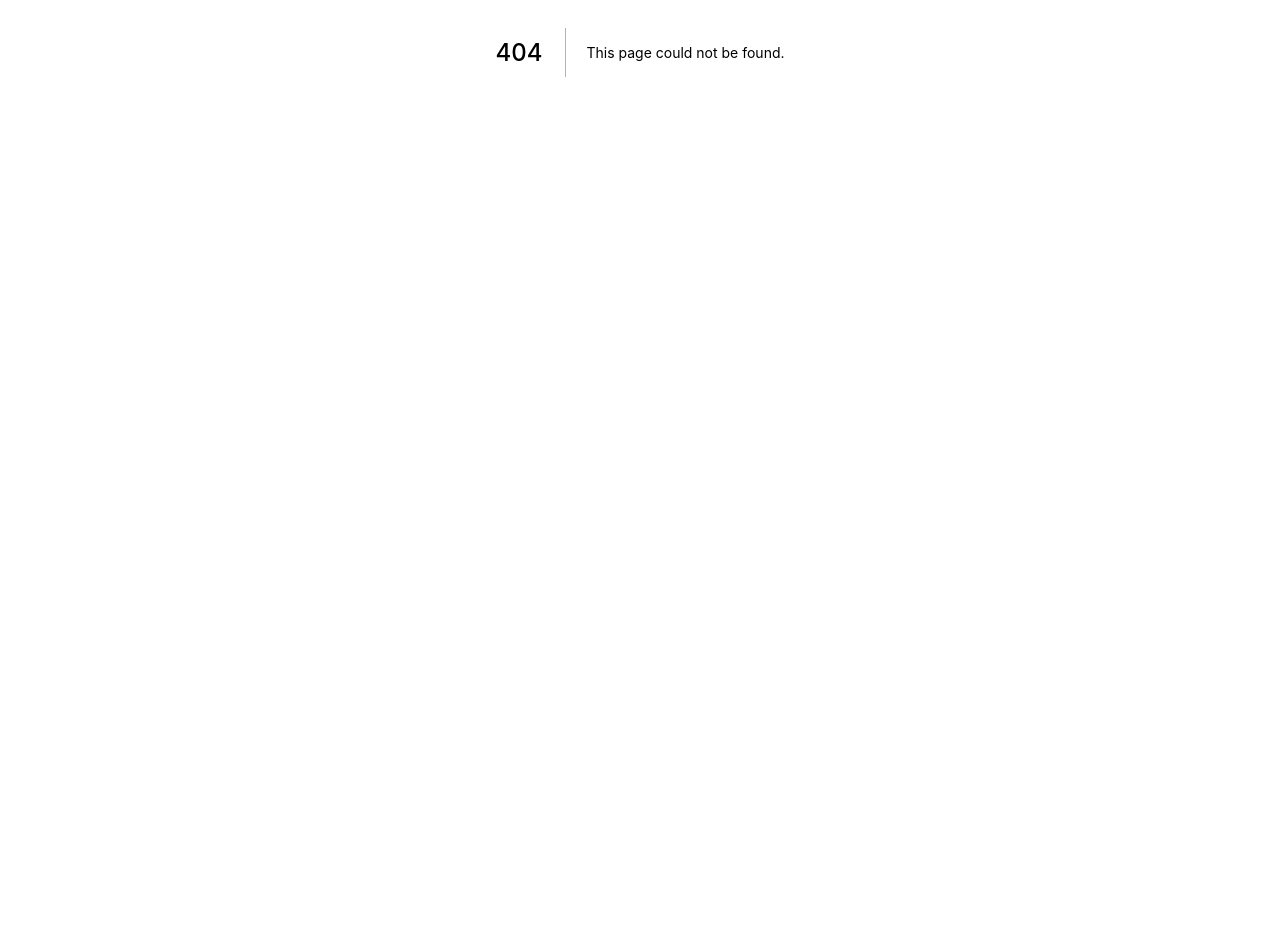
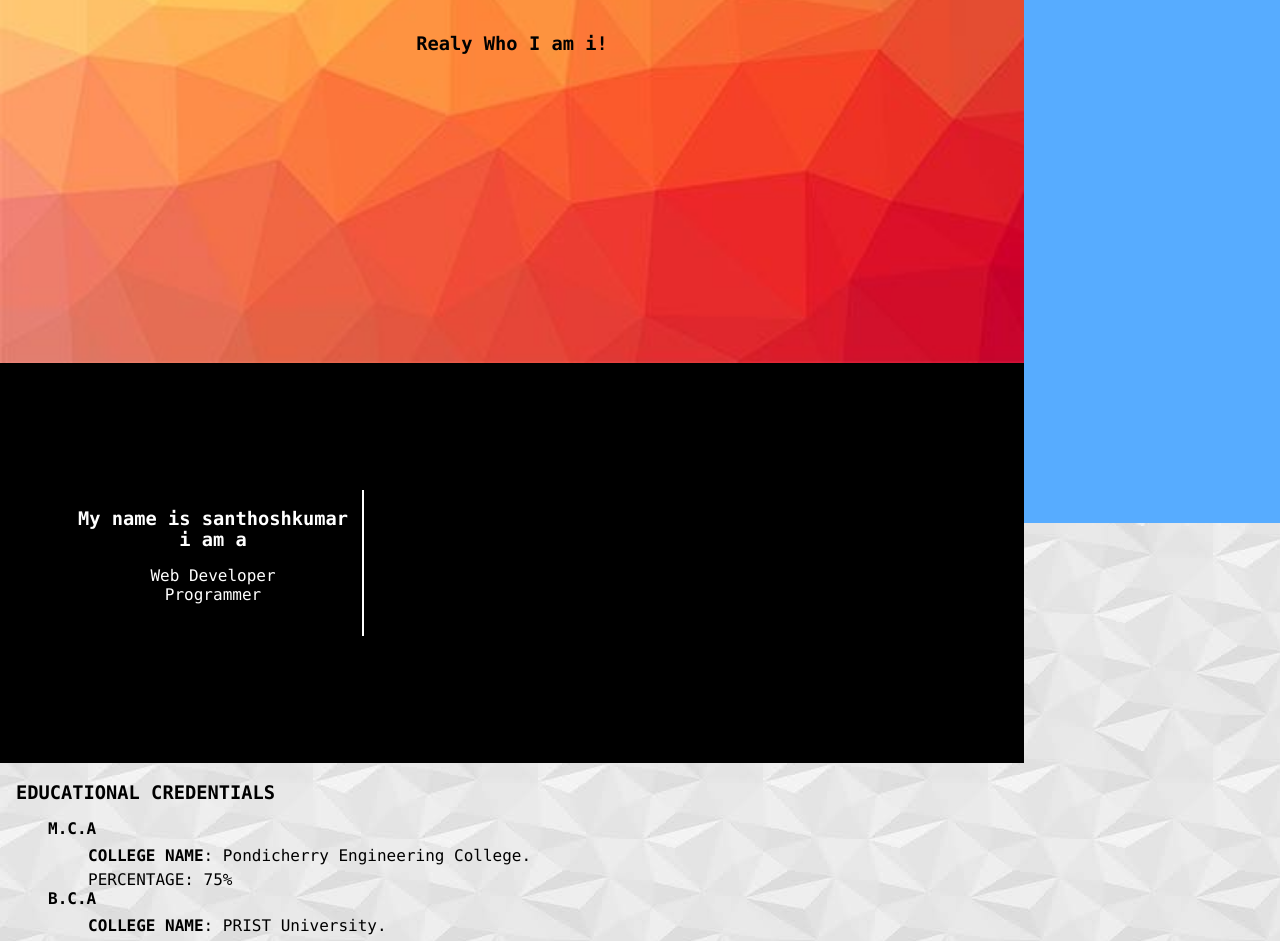
Before and after one commit to SanthoshKumar9028/my-portfolio, a Next.js app: page /about-me in a window 1280 px wide. Before the commit this address had no page. Shown: the part 348-1289 px from the top of the page. Before the commit the page ends 800 px from the top, so only its background shows below. Built offline with nearby package versions, Linux system fonts and the light colour scheme.

Commit message:
added About Me page

```diff
--- a/components/SideNav/index.js
+++ b/components/SideNav/index.js
@@ -72,7 +72,7 @@ export default function SideNav({ active }) {
               </Link>
             </li>
             <li>
-              <Link href="#">
+              <Link href="/about-me">
                 <a className={styles[addActiveClass["About ME"]]}>
                   <FontAwesomeIcon icon={faInfo} /> About Me
                 </a>
--- /dev/null
+++ b/pages/about-me/about-me.module.scss
@@ -0,0 +1,94 @@
+@import "/styles/common.module";
+
+.main {
+  &--dark > h1,
+  &--dark > table,
+  &--dark > dl {
+    color: white;
+  }
+  &--light > h1,
+  &--light > table,
+  &--light > dl {
+    color: black;
+  }
+  hr {
+    width: 75%;
+  }
+}
+
+.hero {
+  display: flex;
+  height: 80vh;
+  background-image: url("/images/hero-bg-2.jpg");
+  background-size: cover;
+
+  h1 {
+    text-align: center;
+    padding-top: 5rem;
+    @supports (display: flex) {
+      padding-top: 0;
+      margin: auto;
+    }
+  }
+}
+
+.intro {
+  text-align: center;
+  color: white;
+  background-color: black;
+  height: 50vh;
+  display: flex;
+  justify-content: center;
+  align-items: center;
+  & > div {
+    max-width: 300px;
+    border-bottom: 2px solid;
+  }
+  &__name {
+    padding: 0 0.5rem;
+  }
+  &__list {
+    list-style-type: none;
+    padding: 0;
+    margin-bottom: 2rem;
+    display: block;
+  }
+}
+
+.educations {
+  padding: 0 1rem;
+  dt {
+    font-weight: bold;
+  }
+  span {
+    margin-top: 5px;
+    display: block;
+  }
+}
+
+.info {
+  padding: 1rem;
+}
+
+@media only screen and (min-width: 650px) {
+  .main > h1 {
+    padding-left: 1rem;
+  }
+  .intro {
+    padding-left: 4rem;
+    justify-content: start;
+    & > div {
+      border-bottom: 0px solid;
+      border-right: 2px solid;
+    }
+  }
+  .educations {
+    padding: 0 3rem;
+    dd {
+      margin-top: 0.5rem;
+    }
+  }
+  .info td {
+    padding-right: 1rem;
+  }
+}
--- /dev/null
+++ b/pages/about-me/index.js
@@ -0,0 +1,100 @@
+import { useContext } from "react";
+import Head from "next/head";
+
+import cs from "../../lib/ClassSelector";
+import { ThemeContext } from "../../lib/Contexts";
+import styles from "./about-me.module.scss";
+import Layout from "../../components/Layout.js";
+import { SideNavWraper } from "../../components/SideNav";
+
+export default function ContactMe() {
+  const { theme } = useContext(ThemeContext);
+
+  let containerClass = cs({
+    "container--dark": theme == "dark-theme",
+    "container--light": theme == "light-theme",
+  });
+
+  containerClass = `${styles.container} ${styles[containerClass]}`;
+
+  let mainClass = cs({
+    "main--dark": theme == "dark-theme",
+    "main--light": theme == "light-theme",
+  });
+
+  mainClass = `${styles.main} ${styles[mainClass]}`;
+
+  return (
+    <Layout header footer>
+      <div className={containerClass}>
+        <Head>
+          <title>About Me</title>
+          <link rel="icon" href="/favicon.ico" />
+        </Head>
+        <SideNavWraper active="About ME">
+          <main className={mainClass}>
+            <div className={styles.hero}>
+              <h1>Realy Who I am i!</h1>
+            </div>
+            <div className={styles.intro}>
+              <div>
+                <h1 className={styles.intro__name}>
+                  My name is santhoshkumar <span>i am a</span>
+                </h1>
+                <ul className={styles.intro__list}>
+                  <li className={styles.intro__item}>Web Developer</li>
+                  <li className={styles.intro__item}>Programmer</li>
+                </ul>
+              </div>
+            </div>
+            <h1>EDUCATIONAL CREDENTIALS</h1>
+            <dl className={styles.educations}>
+              <dt>M.C.A</dt>
+              <dd>
+                <b>COLLEGE NAME</b>: Pondicherry Engineering College.
+                <span>PERCENTAGE: 75%</span>
+              </dd>
+              <dt>B.C.A</dt>
+              <dd>
+                <b>COLLEGE NAME</b>: PRIST University.
+                <span>PERCENTAGE: 75%</span>
+              </dd>
+              <dt>HSC</dt>
+              <dd>
+                <b>SCHOOl NAME</b>: Indira Gandhi Govt Higher Secondary School
+                Indira Nagar Puducherry
+                <span>PERCENTAGE: 65.75%</span>
+              </dd>
+            </dl>
+            <br />
+            <hr />
+            <br />
+            <h1>PERSONAL INFORMATION</h1>
+            <table className={styles.info}>
+              <tr>
+                <td>Father Name :</td>
+                <td>
+                  <span>Sivakumar</span>
+                </td>
+              </tr>
+              <tr>
+                <td>Mother name :</td>
+                <td>Bhuvaneswari</td>
+              </tr>
+              <tr>
+                <td>DOB :</td>
+                <td>02/06/1999</td>
+              </tr>
+              <tr>
+                <td>Language known :</td>
+                <td>Tamil and English.</td>
+              </tr>
+            </table>
+            <hr />
+            <br />
+          </main>
+        </SideNavWraper>
+      </div>
+    </Layout>
+  );
+}
```
Also changed, not shown: public/images/hero-bg-2.jpg (added).
